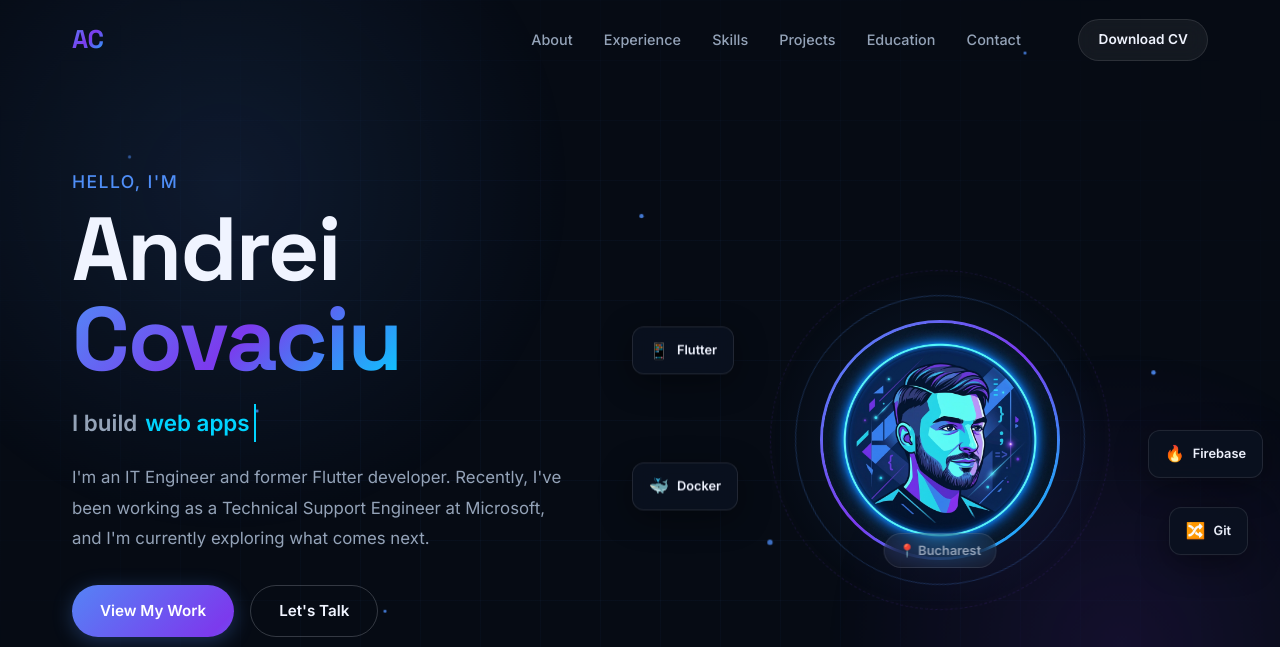
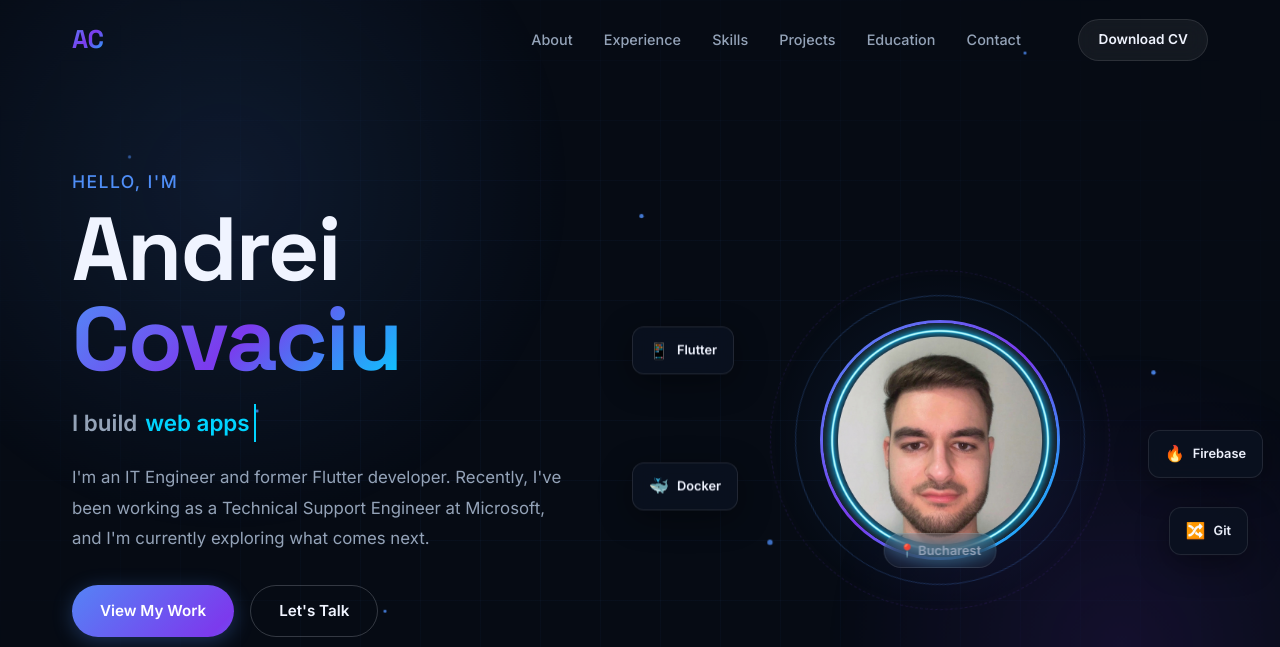
Before and after one commit to covaciuandrei/covaciu-andrei-portofolio, a website built with Vite: page index.html in a window 1280 px wide. Shown: the top 647 px of the page. Built offline with nearby package versions, Linux system fonts and the light colour scheme; animation ran at ten frames a second.

Commit message:
update profile picture

```diff
--- a/index.html
+++ b/index.html
@@ -34,8 +34,8 @@
                 <li><a href="#education" class="nav-link" data-section="education">Education</a></li>
                 <li><a href="#contact" class="nav-link" data-section="contact">Contact</a></li>
             </ul>
-            <a href="Covaciu_Andrei_CV_2026.pdf" download class="btn btn-outline btn-sm nav-cv"
-                id="nav-cv">Download CV</a>
+            <a href="Covaciu_Andrei_CV_2026.pdf" download class="btn btn-outline btn-sm nav-cv" id="nav-cv">Download
+                CV</a>
             <button class="hamburger" id="hamburger" aria-label="Toggle mobile menu">
                 <span></span><span></span><span></span>
             </button>
@@ -125,7 +125,7 @@
                     <div class="avatar-ring ring-1"></div>
                     <div class="avatar-ring ring-2"></div>
                     <div class="avatar-container">
-                        <img src="assets/profile.jpeg" alt="Andrei Covaciu" class="avatar-img" id="profile-img"
+                        <img src="assets/profile.jpg" alt="Andrei Covaciu" class="avatar-img" id="profile-img"
                             onerror="this.style.display='none';document.getElementById('avatar-initials').style.display='flex';" />
                         <div class="avatar-initials" id="avatar-initials">AC</div>
                     </div>
@@ -745,7 +745,8 @@
             </div>
             <div class="footer-bottom">
                 <p>© 2026 Andrei Covaciu</p>
-                <p style="font-size: 0.75rem; margin-top: 0.5rem; opacity: 0.7; letter-spacing: 0.05em;">Version: <span id="app-version"></span></p>
+                <p style="font-size: 0.75rem; margin-top: 0.5rem; opacity: 0.7; letter-spacing: 0.05em;">Version: <span
+                        id="app-version"></span></p>
             </div>
         </div>
     </footer>
```
Also changed, not shown: assets/profile.jpeg (deleted), assets/profile.jpg (added).
